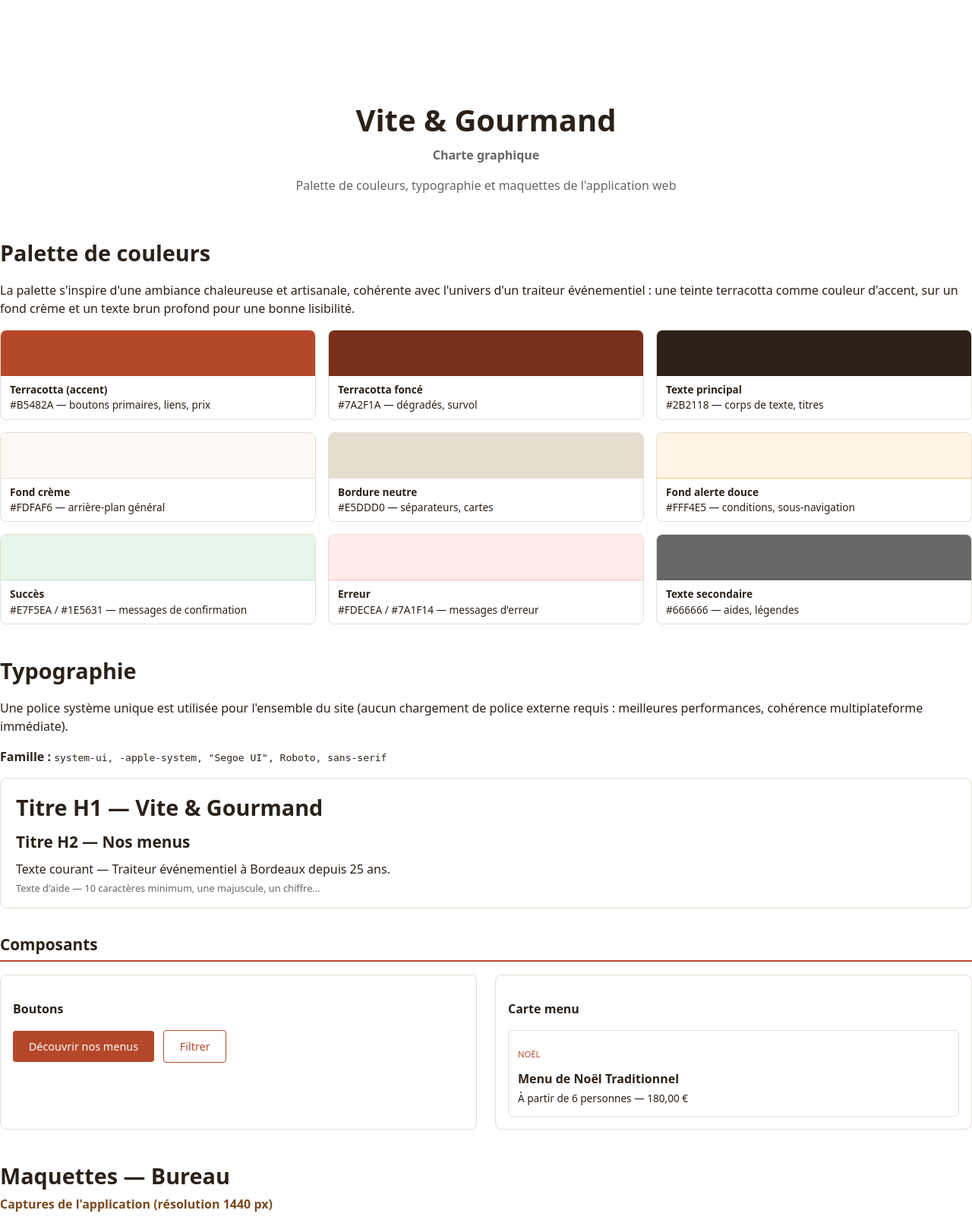
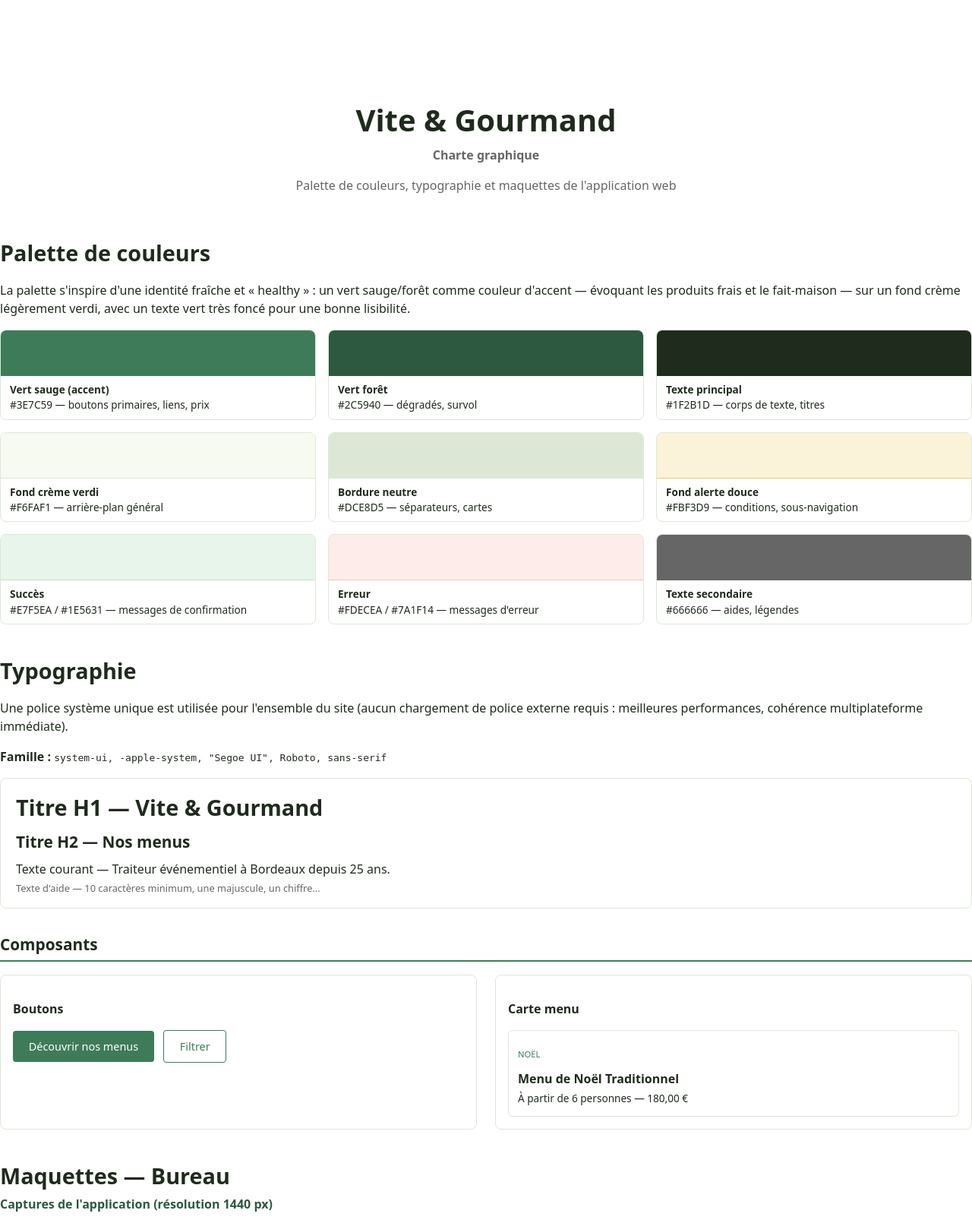
Before and after one commit to Spines13/Vite-et-gourmand, a PHP site: page /docs/charte-graphique.html in a window 1280 px wide. Shown: the top 1610 px of the page at 76% size. Run offline with PHP 8.4, Linux system fonts and the light colour scheme.

Commit message:
Refonte de la palette de couleurs : identite fraiche 'healthy' (vert sauge/foret) appliquee au site et a toute la documentation

```diff
--- a/docs/charte-graphique.html
+++ b/docs/charte-graphique.html
@@ -8,45 +8,45 @@
     * { box-sizing: border-box; }
     body {
         font-family: system-ui, -apple-system, "Segoe UI", Roboto, sans-serif;
-        color: #2b2118;
+        color: #1F2B1D;
         line-height: 1.5;
         margin: 0;
     }
     .page { page-break-after: always; padding-top: 4mm; }
     .page:last-child { page-break-after: auto; }
     h1 { font-size: 1.8rem; margin-bottom: 0.25rem; }
-    h2 { font-size: 1.3rem; border-bottom: 2px solid #b5482a; padding-bottom: 0.3rem; margin-top: 2rem; }
-    .sous-titre { color: #7a4a1f; font-weight: 600; margin-top: 0; }
+    h2 { font-size: 1.3rem; border-bottom: 2px solid #3E7C59; padding-bottom: 0.3rem; margin-top: 2rem; }
+    .sous-titre { color: #2C5940; font-weight: 600; margin-top: 0; }
     .couverture { text-align: center; padding-top: 25mm; }
     .couverture h1 { font-size: 2.5rem; }
     .couverture p { color: #666; }
     .palette { display: grid; grid-template-columns: repeat(3, 1fr); gap: 1rem; margin-top: 1rem; }
-    .swatch { border: 1px solid #e5ddd0; border-radius: 8px; overflow: hidden; }
+    .swatch { border: 1px solid #DCE8D5; border-radius: 8px; overflow: hidden; }
     .swatch-couleur { height: 60px; }
     .swatch-infos { padding: 0.5rem 0.75rem; font-size: 0.85rem; }
     .swatch-infos strong { display: block; }
-    .type-exemple { border: 1px solid #e5ddd0; border-radius: 8px; padding: 1rem 1.25rem; margin: 0.5rem 0; }
+    .type-exemple { border: 1px solid #DCE8D5; border-radius: 8px; padding: 1rem 1.25rem; margin: 0.5rem 0; }
     .type-exemple .h1-demo { font-size: 1.8rem; font-weight: 700; margin: 0; }
     .type-exemple .h2-demo { font-size: 1.3rem; font-weight: 700; margin: 0.5rem 0; }
     .type-exemple .body-demo { font-size: 1rem; margin: 0; }
     .type-exemple .aide-demo { font-size: 0.8rem; color: #666; margin: 0.25rem 0 0; }
     .composants { display: grid; grid-template-columns: 1fr 1fr; gap: 1.5rem; margin-top: 1rem; }
-    .composant-demo { border: 1px solid #e5ddd0; border-radius: 8px; padding: 1rem; }
+    .composant-demo { border: 1px solid #DCE8D5; border-radius: 8px; padding: 1rem; }
     .btn-primary-demo {
-        display: inline-block; padding: 0.6rem 1.3rem; background: #b5482a; color: #fff;
+        display: inline-block; padding: 0.6rem 1.3rem; background: #3E7C59; color: #fff;
         border-radius: 4px; font-size: 0.9rem;
     }
     .btn-secondary-demo {
-        display: inline-block; padding: 0.6rem 1.3rem; background: transparent; color: #b5482a;
-        border: 1px solid #b5482a; border-radius: 4px; font-size: 0.9rem; margin-left: 0.5rem;
+        display: inline-block; padding: 0.6rem 1.3rem; background: transparent; color: #3E7C59;
+        border: 1px solid #3E7C59; border-radius: 4px; font-size: 0.9rem; margin-left: 0.5rem;
     }
-    .carte-demo { border: 1px solid #e5ddd0; border-radius: 6px; padding: 0.75rem; background: #fff; }
-    .carte-demo .theme { color: #b5482a; font-size: 0.7rem; text-transform: uppercase; }
+    .carte-demo { border: 1px solid #DCE8D5; border-radius: 6px; padding: 0.75rem; background: #fff; }
+    .carte-demo .theme { color: #3E7C59; font-size: 0.7rem; text-transform: uppercase; }
     figure { margin: 1rem 0; text-align: center; }
-    figure img { max-width: 100%; border: 1px solid #e5ddd0; border-radius: 6px; }
+    figure img { max-width: 100%; border: 1px solid #DCE8D5; border-radius: 6px; }
     figcaption { font-size: 0.85rem; color: #666; margin-top: 0.35rem; }
     .maquettes-mobile { display: grid; grid-template-columns: repeat(3, 1fr); gap: 0.75rem; }
-    .maquettes-mobile img { max-width: 100%; border: 1px solid #e5ddd0; border-radius: 6px; }
+    .maquettes-mobile img { max-width: 100%; border: 1px solid #DCE8D5; border-radius: 6px; }
 </style>
 </head>
 <body>
@@ -59,34 +59,34 @@
 
 <section class="page">
     <h1>Palette de couleurs</h1>
-    <p>La palette s'inspire d'une ambiance chaleureuse et artisanale, cohérente avec l'univers
-    d'un traiteur événementiel : une teinte terracotta comme couleur d'accent, sur un fond
-    crème et un texte brun profond pour une bonne lisibilité.</p>
+    <p>La palette s'inspire d'une identité fraîche et « healthy » : un vert sauge/forêt comme
+    couleur d'accent — évoquant les produits frais et le fait-maison — sur un fond crème légèrement
+    verdi, avec un texte vert très foncé pour une bonne lisibilité.</p>
 
     <div class="palette">
         <div class="swatch">
-            <div class="swatch-couleur" style="background:#b5482a"></div>
-            <div class="swatch-infos"><strong>Terracotta (accent)</strong>#B5482A — boutons primaires, liens, prix</div>
+            <div class="swatch-couleur" style="background:#3E7C59"></div>
+            <div class="swatch-infos"><strong>Vert sauge (accent)</strong>#3E7C59 — boutons primaires, liens, prix</div>
         </div>
         <div class="swatch">
-            <div class="swatch-couleur" style="background:#7a2f1a"></div>
-            <div class="swatch-infos"><strong>Terracotta foncé</strong>#7A2F1A — dégradés, survol</div>
+            <div class="swatch-couleur" style="background:#2C5940"></div>
+            <div class="swatch-infos"><strong>Vert forêt</strong>#2C5940 — dégradés, survol</div>
         </div>
         <div class="swatch">
-            <div class="swatch-couleur" style="background:#2b2118"></div>
-            <div class="swatch-infos"><strong>Texte principal</strong>#2B2118 — corps de texte, titres</div>
+            <div class="swatch-couleur" style="background:#1F2B1D"></div>
+            <div class="swatch-infos"><strong>Texte principal</strong>#1F2B1D — corps de texte, titres</div>
         </div>
         <div class="swatch">
-            <div class="swatch-couleur" style="background:#fdfaf6;border-bottom:1px solid #e5ddd0"></div>
-            <div class="swatch-infos"><strong>Fond crème</strong>#FDFAF6 — arrière-plan général</div>
+            <div class="swatch-couleur" style="background:#F6FAF1;border-bottom:1px solid #DCE8D5"></div>
+            <div class="swatch-infos"><strong>Fond crème verdi</strong>#F6FAF1 — arrière-plan général</div>
         </div>
         <div class="swatch">
-            <div class="swatch-couleur" style="background:#e5ddd0"></div>
-            <div class="swatch-infos"><strong>Bordure neutre</strong>#E5DDD0 — séparateurs, cartes</div>
+            <div class="swatch-couleur" style="background:#DCE8D5"></div>
+            <div class="swatch-infos"><strong>Bordure neutre</strong>#DCE8D5 — séparateurs, cartes</div>
         </div>
         <div class="swatch">
-            <div class="swatch-couleur" style="background:#fff4e5;border-bottom:1px solid #f0c987"></div>
-            <div class="swatch-infos"><strong>Fond alerte douce</strong>#FFF4E5 — conditions, sous-navigation</div>
+            <div class="swatch-couleur" style="background:#FBF3D9;border-bottom:1px solid #E6C875"></div>
+            <div class="swatch-infos"><strong>Fond alerte douce</strong>#FBF3D9 — conditions, sous-navigation</div>
         </div>
         <div class="swatch">
             <div class="swatch-couleur" style="background:#e7f5ea;border-bottom:1px solid #bfe3c8"></div>
```
Also changed, not shown: docs/doc-gestion-projet.html (+5 -5 lines), docs/doc-technique.html (+7 -7 lines), docs/manuel-utilisateur.html (+7 -7 lines), public/assets/css/style.css, public/assets/img/menus/noel-traditionnel-1.png, public/assets/img/menus/paques-vegetarien-1.png, 10 other files.
